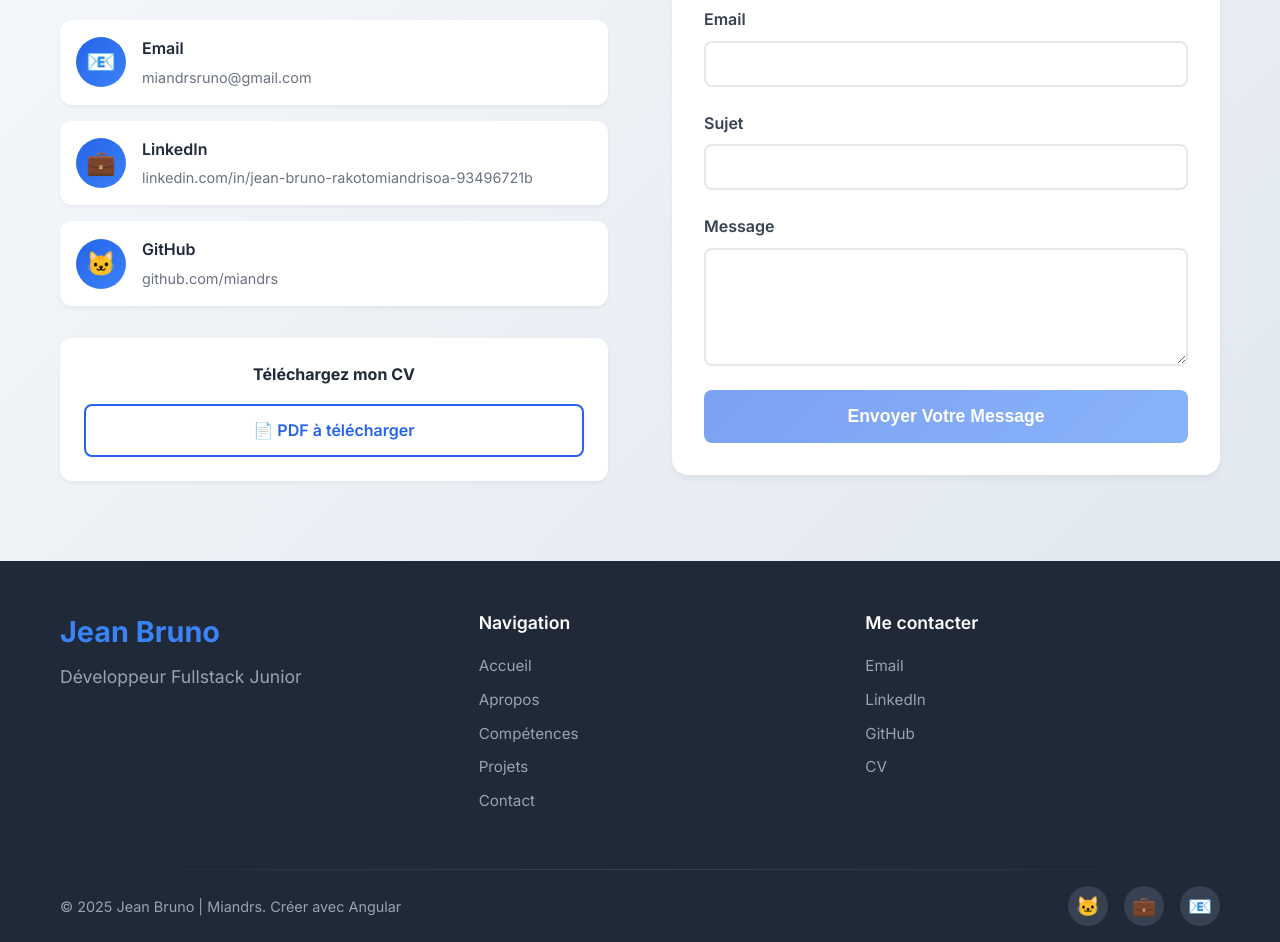
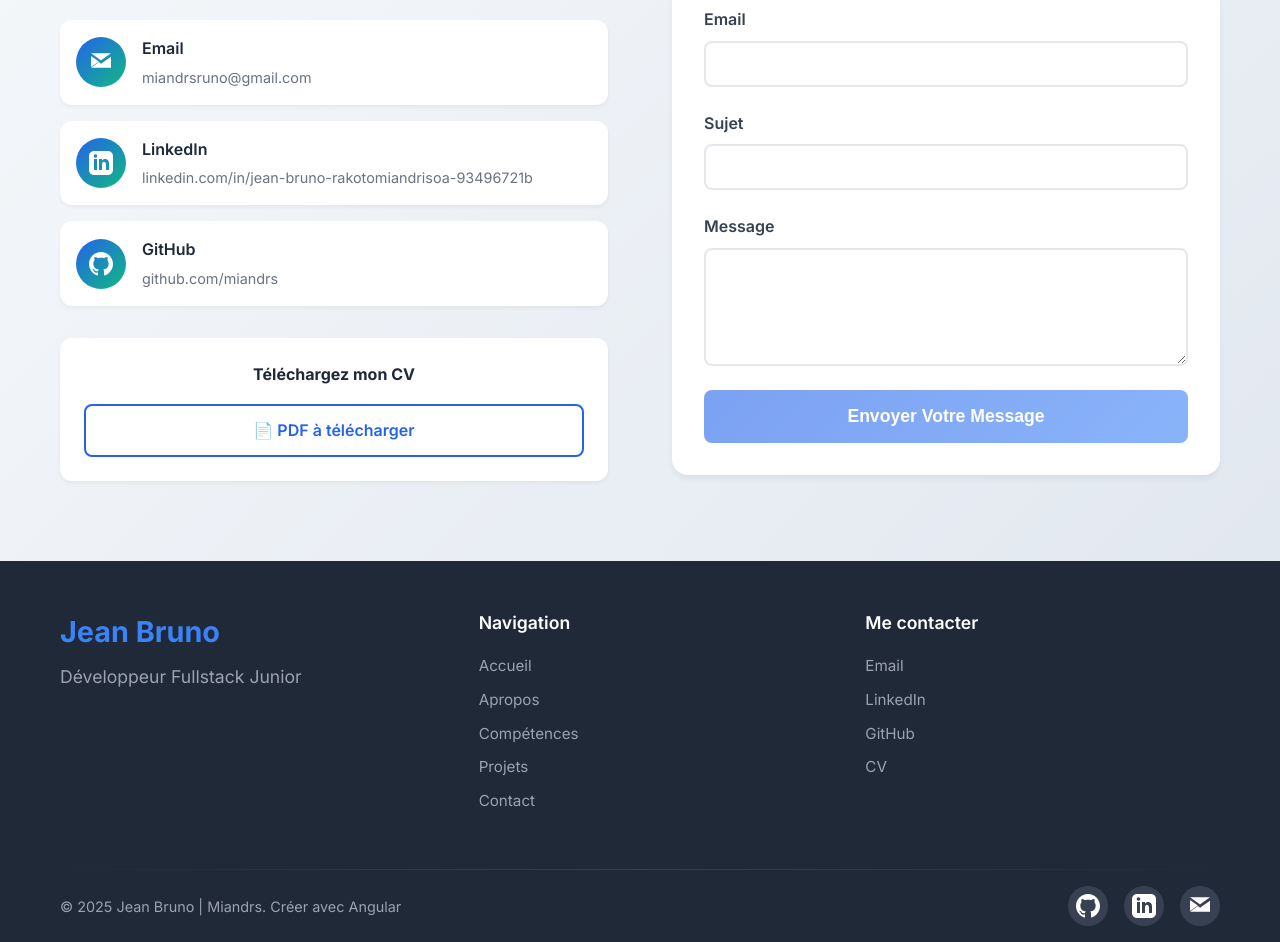
Before and after one commit to miandrs/portfolio, an Angular app: page / in a window 1280 px wide. Shown: the part 4780-5722 px from the top of the page. Built offline with nearby package versions, Linux system fonts and the light colour scheme.

Commit message:
change some icon

```diff
--- a/src/app/components/contact/contact.component.css
+++ b/src/app/components/contact/contact.component.css
@@ -48,7 +48,7 @@
 
 .contact-icon {
     font-size: 1.5rem;
-    background: linear-gradient(135deg, #2563eb, #3b82f6);
+    background: linear-gradient(135deg, #2563eb, #10b981);
     border-radius: 50%;
     width: 50px;
     height: 50px;
--- a/src/app/components/contact/contact.component.html
+++ b/src/app/components/contact/contact.component.html
@@ -14,7 +14,19 @@
 
         <div class="contact-methods">
             <a href="mailto:miandrsruno&#64;gmail.com" class="contact-method">
-            <div class="contact-icon">📧</div>
+            <div class="contact-icon">
+                <svg
+                xmlns="http://www.w3.org/2000/svg"
+                width="24"
+                height="24"
+                viewBox="0 0 24 24"
+                fill="#ffffff"
+                >
+                <path
+                    d="M2.003 5.884l7.892 5.567-7.884 5.556c-.057-.14-.087-.291-.008-.544l.008-.027v-10.552zm10.155 4.615l-10.155-7.159h20l-10.155 7.159zm-10.155 7.159l7.892-5.567 2.274 1.599 2.274-1.599 7.892 5.567h-20.008zm20.008-10.843v10.548c.033.197-.006.393-.016.544l-7.884-5.555 7.884-5.537z"
+                />
+                </svg>
+            </div>
             <div class="contact-details">
                 <h4>Email</h4>
                 <p>miandrsruno&#64;gmail.com</p>
@@ -22,7 +34,19 @@
             </a>
 
             <a href="https://www.linkedin.com/in/jean-bruno-rakotomiandrisoa-93496721b/" target="_blank" class="contact-method">
-            <div class="contact-icon">💼</div>
+            <div class="contact-icon">
+                <svg
+                xmlns="http://www.w3.org/2000/svg"
+                width="24"
+                height="24"
+                viewBox="0 0 24 24"
+                fill="#ffffff"
+                >
+                <path
+                    d="M19 0h-14c-2.761 0-5 2.239-5 5v14c0 2.761 2.239 5 5 5h14c2.762 0 5-2.239 5-5v-14c0-2.761-2.238-5-5-5zm-11 19h-3v-11h3v11zm-1.5-12.268c-.966 0-1.75-.79-1.75-1.764s.784-1.764 1.75-1.764 1.75.79 1.75 1.764-.783 1.764-1.75 1.764zm13.5 12.268h-3v-5.604c0-3.368-4-3.529-4 0v5.604h-3v-11h3v1.765c1.396-2.586 7-2.777 7 2.476v6.759z"
+                />
+                </svg>
+            </div>
             <div class="contact-details">
                 <h4>LinkedIn</h4>
                 <p>linkedin.com/in/jean-bruno-rakotomiandrisoa-93496721b</p>
@@ -30,7 +54,19 @@
             </a>
 
             <a href="https://github.com/miandrs" target="_blank" class="contact-method">
-            <div class="contact-icon">🐱</div>
+            <div class="contact-icon">
+                <svg
+                xmlns="http://www.w3.org/2000/svg"
+                width="24"
+                height="24"
+                viewBox="0 0 24 24"
+                fill="#ffffff"
+                >
+                <path
+                    d="M12 0c-6.626 0-12 5.373-12 12 0 5.302 3.438 9.8 8.207 11.387.599.111.793-.261.793-.577v-2.234c-3.338.726-4.033-1.416-4.033-1.416-.546-1.387-1.333-1.756-1.333-1.756-1.087-.731.084-.682.084-.682 1.205.084 1.839 1.237 1.839 1.237 1.07 1.835 2.809 1.305 3.493.998.108-.77.418-1.305.762-1.604-2.665-.305-5.467-1.334-5.467-5.931 0-1.311.469-2.381 1.236-3.221-.124-.303-.535-1.524.118-3.176 0 0 1.008-.322 3.301 1.23.957-.266 1.983-.399 3.003-.404 1.02.005 2.046.138 3.003.404 2.292-1.552 3.3-1.23 3.3-1.23.653 1.653.242 2.874.118 3.176.77.84 1.235 1.911 1.235 3.221 0 4.609-2.807 5.624-5.479 5.923.43.372.823 1.102.823 2.222v3.293c0 .319.192.694.801.576C20.566 21.797 24 17.29 24 12c0-6.627-5.373-12-12-12z"
+                />
+                </svg>
+            </div>
             <div class="contact-details">
                 <h4>GitHub</h4>
                 <p>github.com/miandrs</p>
--- a/src/app/components/footer/footer.component.html
+++ b/src/app/components/footer/footer.component.html
@@ -39,13 +39,43 @@
             </p>
             <div class="social-links">
             <a href="https://github.com/miandrs" target="_blank" class="social-link" aria-label="GitHub">
-                🐱
+                <svg
+                xmlns="http://www.w3.org/2000/svg"
+                width="24"
+                height="24"
+                viewBox="0 0 24 24"
+                fill="#ffffff"
+                >
+                <path
+                    d="M12 0c-6.626 0-12 5.373-12 12 0 5.302 3.438 9.8 8.207 11.387.599.111.793-.261.793-.577v-2.234c-3.338.726-4.033-1.416-4.033-1.416-.546-1.387-1.333-1.756-1.333-1.756-1.087-.731.084-.682.084-.682 1.205.084 1.839 1.237 1.839 1.237 1.07 1.835 2.809 1.305 3.493.998.108-.77.418-1.305.762-1.604-2.665-.305-5.467-1.334-5.467-5.931 0-1.311.469-2.381 1.236-3.221-.124-.303-.535-1.524.118-3.176 0 0 1.008-.322 3.301 1.23.957-.266 1.983-.399 3.003-.404 1.02.005 2.046.138 3.003.404 2.292-1.552 3.3-1.23 3.3-1.23.653 1.653.242 2.874.118 3.176.77.84 1.235 1.911 1.235 3.221 0 4.609-2.807 5.624-5.479 5.923.43.372.823 1.102.823 2.222v3.293c0 .319.192.694.801.576C20.566 21.797 24 17.29 24 12c0-6.627-5.373-12-12-12z"
+                />
+                </svg>
             </a>
             <a href="https://www.linkedin.com/in/jean-bruno-rakotomiandrisoa-93496721b" target="_blank" class="social-link" aria-label="LinkedIn">
-                💼
+                <svg
+                xmlns="http://www.w3.org/2000/svg"
+                width="24"
+                height="24"
+                viewBox="0 0 24 24"
+                fill="#ffffff"
+                >
+                <path
+                    d="M19 0h-14c-2.761 0-5 2.239-5 5v14c0 2.761 2.239 5 5 5h14c2.762 0 5-2.239 5-5v-14c0-2.761-2.238-5-5-5zm-11 19h-3v-11h3v11zm-1.5-12.268c-.966 0-1.75-.79-1.75-1.764s.784-1.764 1.75-1.764 1.75.79 1.75 1.764-.783 1.764-1.75 1.764zm13.5 12.268h-3v-5.604c0-3.368-4-3.529-4 0v5.604h-3v-11h3v1.765c1.396-2.586 7-2.777 7 2.476v6.759z"
+                />
+                </svg>
             </a>
             <a href="mailto:maindrsruno@gmail.com" class="social-link" aria-label="Email">
-                📧
+                <svg
+                xmlns="http://www.w3.org/2000/svg"
+                width="24"
+                height="24"
+                viewBox="0 0 24 24"
+                fill="#ffffff"
+                >
+                <path
+                    d="M2.003 5.884l7.892 5.567-7.884 5.556c-.057-.14-.087-.291-.008-.544l.008-.027v-10.552zm10.155 4.615l-10.155-7.159h20l-10.155 7.159zm-10.155 7.159l7.892-5.567 2.274 1.599 2.274-1.599 7.892 5.567h-20.008zm20.008-10.843v10.548c.033.197-.006.393-.016.544l-7.884-5.555 7.884-5.537z"
+                />
+                </svg>
             </a>
             </div>
         </div>
```
